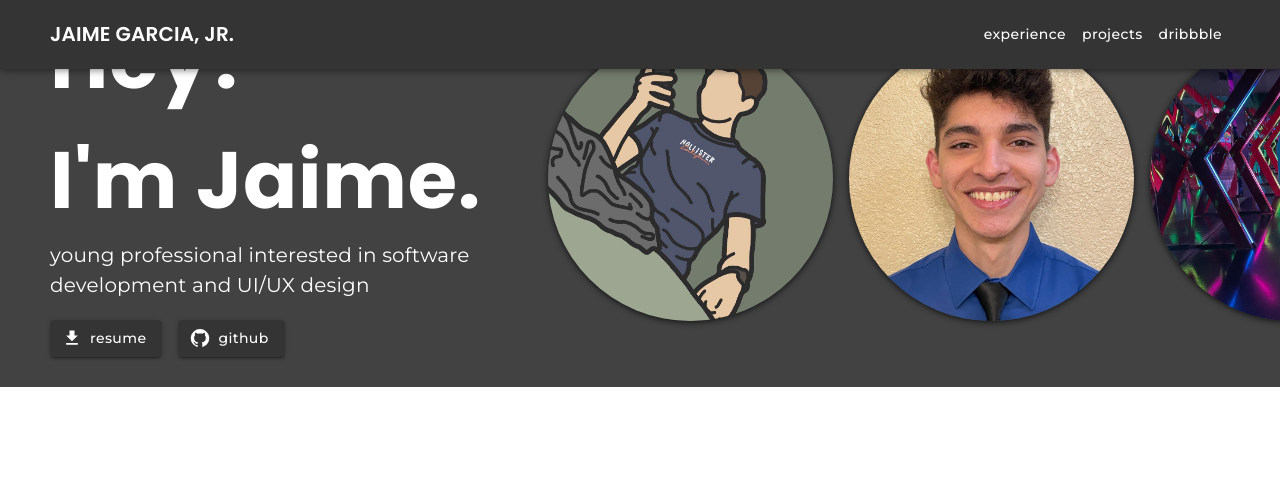
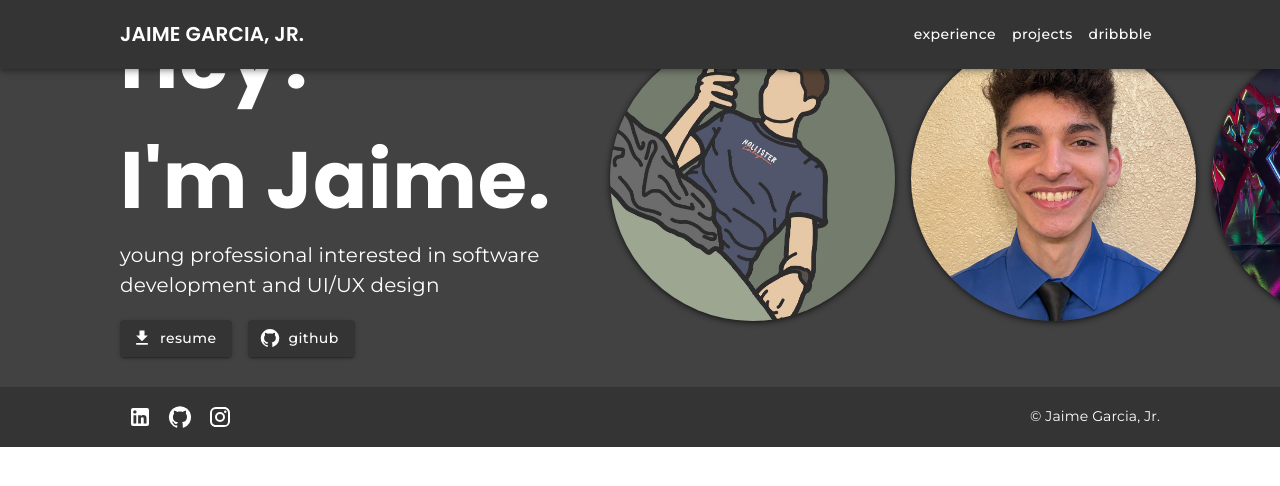
Before and after one commit to jaimegarjr/jaimegarjr.github.io, a React (Create React App) app: page / in a window 1280 px wide. Shown: the top 486 px of the page. Built offline with nearby package versions, Linux system fonts and the light colour scheme.

Commit message:
continued app.tsx styling and implementation

```diff
--- a/src/App.tsx
+++ b/src/App.tsx
@@ -1,4 +1,6 @@
+import { ThemeContext } from "@emotion/react";
 import React from "react";
+import { Footer } from "./components/Footer";
 import { Header } from "./components/Header";
 import { NavBar } from "./components/NavBar";
 
@@ -6,16 +8,8 @@ function App() {
   return (
     <div style={{ overflowX: "hidden" }}>
       <NavBar />
-      <div
-        style={{
-          backgroundColor: "#424242",
-          paddingLeft: 50,
-          paddingRight: 50,
-          paddingBottom: 30,
-        }}
-      >
-        <Header />
-      </div>
+      <Header />
+      <Footer />
     </div>
   );
 }
--- a/src/components/Footer/index.tsx
+++ b/src/components/Footer/index.tsx
@@ -8,7 +8,12 @@ interface FooterProps {}
 
 export function Footer({}: FooterProps) {
   return (
-    <div>
+    <div
+      style={{
+        backgroundColor: "#343434",
+        padding: "10px 120px 10px",
+      }}
+    >
       <Grid container justifyContent="space-between" alignItems="center">
         <Grid item>
           <Grid container>
--- a/src/components/Header/index.tsx
+++ b/src/components/Header/index.tsx
@@ -14,13 +14,13 @@ export function Header() {
   ];
 
   return (
-    // styling for div containing header
-    //   style={{
-    //     backgroundColor: "#424242",
-    //     width: "100%",
-    //     height: 430,
-    //   }}
-    <Box>
+    <Box
+      sx={{
+        backgroundColor: "#424242",
+        paddingLeft: "120px",
+        paddingBottom: "30px",
+      }}
+    >
       <Grid
         container
         spacing={2}
--- a/src/components/NavBar/index.tsx
+++ b/src/components/NavBar/index.tsx
@@ -13,13 +13,13 @@ export function NavBar() {
     <AppBar
       sx={{
         backgroundColor: "#343434",
-        paddingLeft: "50px",
-        paddingRight: "50px",
+        paddingLeft: "120px",
+        paddingRight: "120px",
       }}
     >
       <Container
         disableGutters
-        maxWidth="xl"
+        maxWidth={false}
         sx={{ paddingLeft: 0, paddingRight: 0 }}
       >
         <Toolbar disableGutters>
```
Also changed, not shown: src/components/CardEntry/CardEntry.tsx (renamed from src/components/Section/CardEntry.tsx), 1 other file (tests, documents, lock files or other folders).
